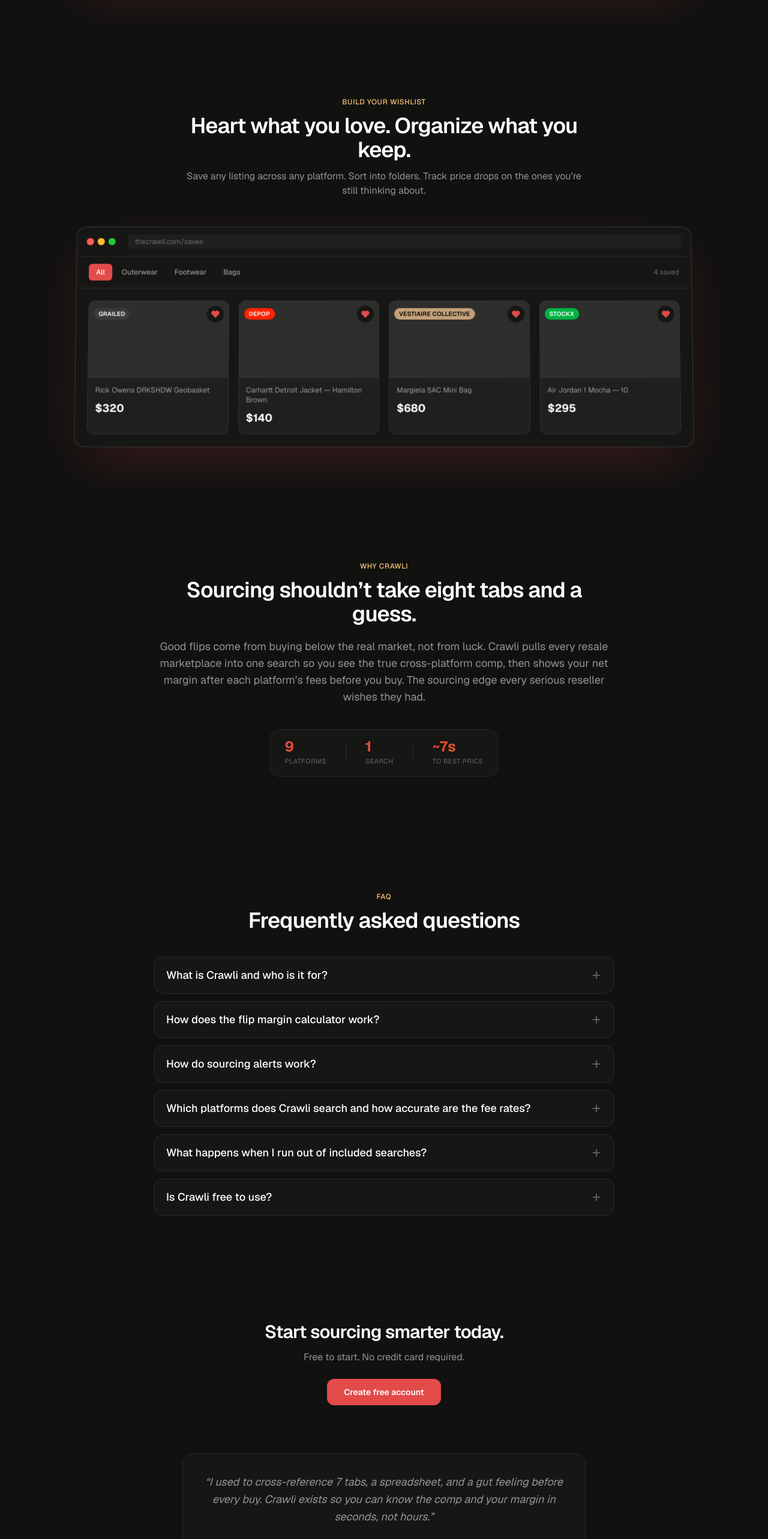
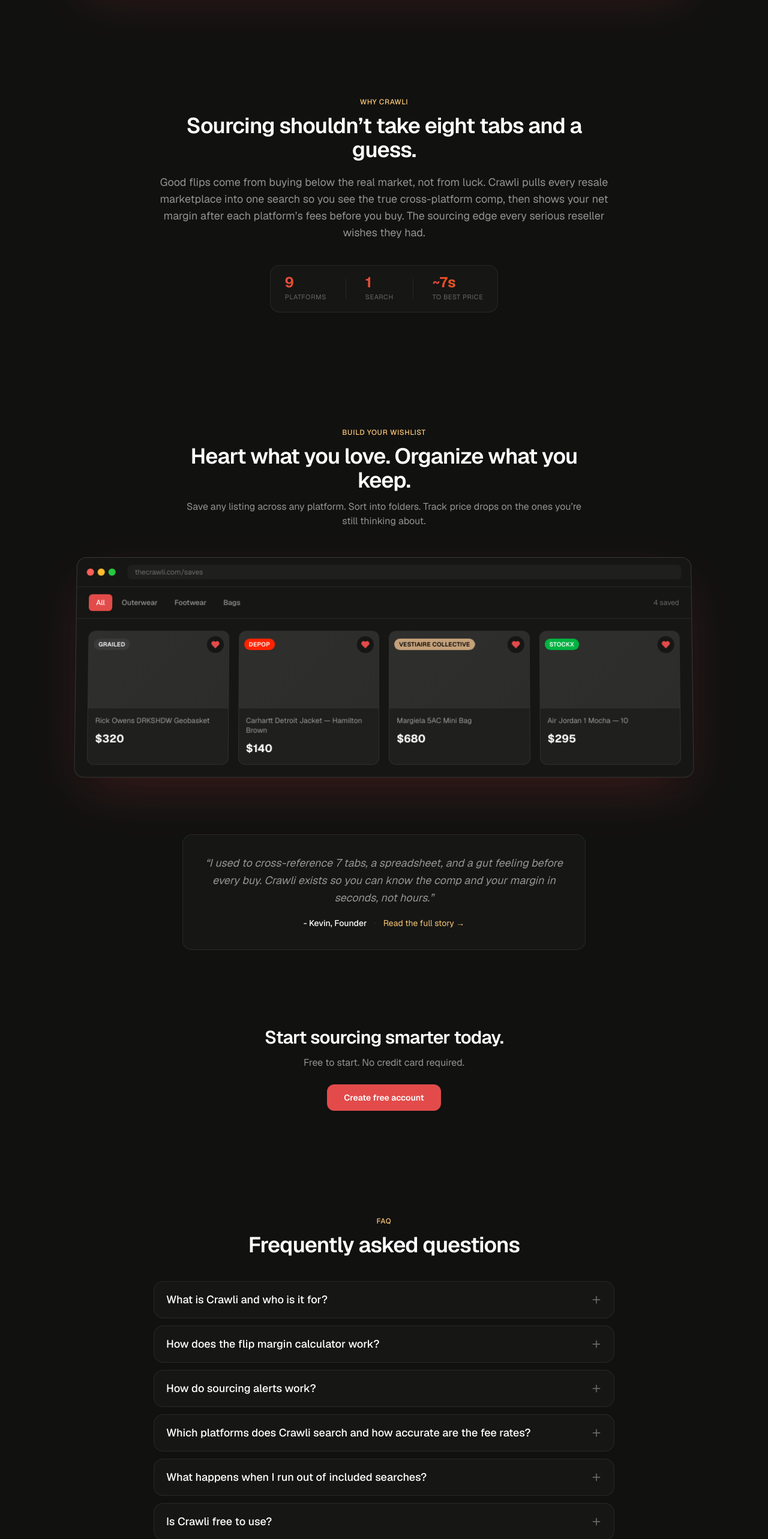
Before and after one commit to kevinguii/crawli, a Next.js app: page / in a window 1280 px wide. Shown: the part 3489-6055 px from the top of the page at 60% size. Built offline with nearby package versions, Linux system fonts and the light colour scheme; no server answers.

Commit message:
Reorder landing page sections: proof and trust before the CTA

```diff
--- a/app/page.tsx
+++ b/app/page.tsx
@@ -5,11 +5,11 @@ import SearchMock from '@/app/components/landing/SearchMock';
 import PlatformLogos from '@/app/components/landing/PlatformLogos';
 import BentoFeatures from '@/app/components/landing/BentoFeatures';
 import AlertsMock from '@/app/components/landing/AlertsMock';
+import AboutSection from '@/app/components/landing/AboutSection';
 import SavesMock from '@/app/components/landing/SavesMock';
-import AboutSection from '@/app/components/landing/AboutSection';
+import FounderNote from '@/app/components/landing/FounderNote';
+import CTASection from '@/app/components/landing/CTASection';
 import FAQ from '@/app/components/landing/FAQ';
-import CTASection from '@/app/components/landing/CTASection';
-import FounderNote from '@/app/components/landing/FounderNote';
 import Footer from '@/app/components/landing/Footer';
 import StructuredData from '@/app/components/StructuredData';
 
@@ -27,11 +27,11 @@ export default async function LandingPage() {
       <PlatformLogos />
       <BentoFeatures />
       <AlertsMock />
+      <AboutSection />
       <SavesMock />
-      <AboutSection />
+      <FounderNote />
+      <CTASection />
       <FAQ />
-      <CTASection />
-      <FounderNote />
       <Footer />
     </main>
   );
```
